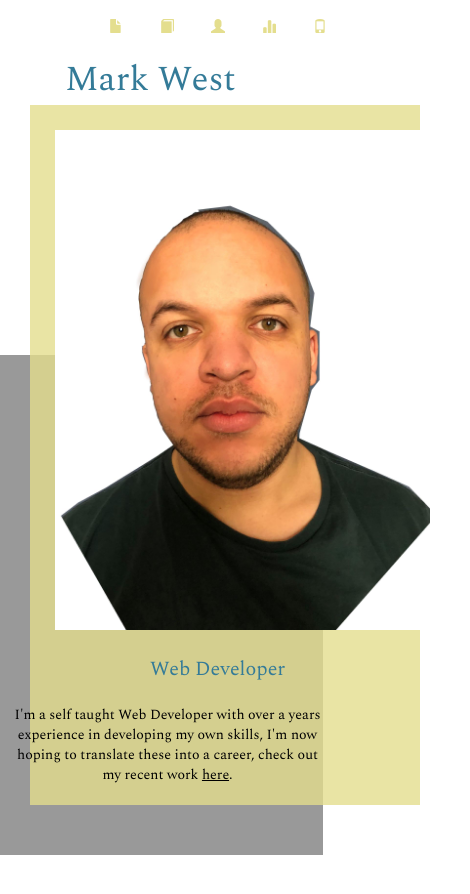
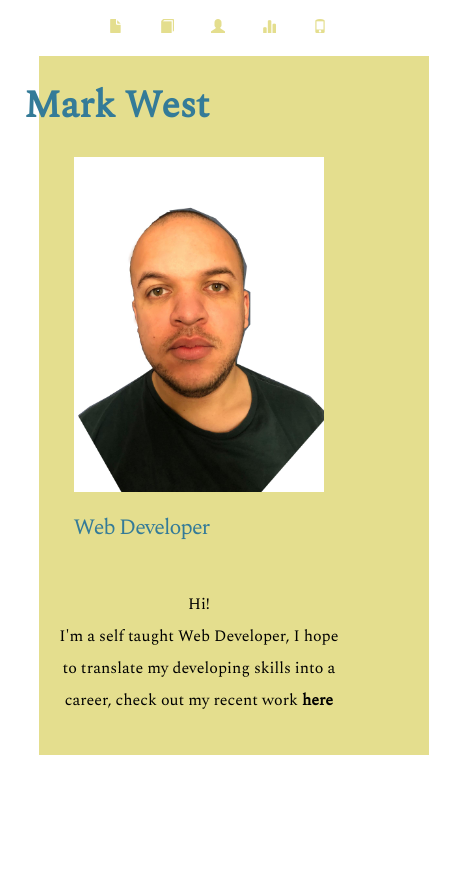
Before and after one commit to TheGreatWesty/TheGreatWesty.github.io, a plain HTML site: page index.html in a window 390 px wide. Shown: the whole page, 470 px wide, since content can reach past the window. After the commit the page ends 844 px from the top, so only its background shows below. Drawn offline with nearby package versions, Linux system fonts and the light colour scheme.

Commit message:
Update index.html
Made minor amendments for usability

Began responsive design rework for home page

```diff
--- a/index.html
+++ b/index.html
@@ -36,31 +36,31 @@ h1 h2 h3 h4 h5 h6 {font-family: Rubik, sans-serif;}
 
 /* Home tab */
 
-.mw-home-title {margin: 50px;font-size:60px;}
+.mw1-home-title {margin: 50px;font-size:60px;}
 
-.mw-home-img {max-height:500px;max-width:440px;margin:25px;}
-.mw-home-img-cont {margin-left:10%;height:700px; position:absolute; width:100%;}
-.mw-home-img-caption {transform: rotate(90deg); transform-origin:top left; font-size:26px; white-space:nowrap; letter-spacing:3px;text-transform:uppercase;font-weight:800;}
+.mw1-home-img {max-height:500px;max-width:440px;margin:25px;}
+.mw1-home-img-cont {margin-left:10%;height:700px; position:absolute; width:100%;}
+.mw1-home-img-caption {transform: rotate(90deg); transform-origin:top left; font-size:26px; white-space:nowrap; letter-spacing:3px;text-transform:uppercase;font-weight:800;}
 
-.mw-home-text {margin-right:15%;position: absolute; bottom: 60px; right:10%; max-width:310px;text-align:center;color:black;}
-.mw-home-text-cont {z-index:-1;min-height: 500px; position:absolute; width:90%; margin-left:-15%; margin-top:250px;}
-.mw-home-text-style {min-height: 500px; position:absolute; width:90%; margin-left:-15%; margin-top:250px;}
+.mw1-home-text {margin-right:15%;position: absolute; bottom: 60px; right:10%; max-width:310px;text-align:center;color:black;}
+.mw1-home-text-cont {z-index:-1;min-height: 500px; position:absolute; width:90%; margin-left:-15%; margin-top:250px;}
+.mw1-home-text-style {min-height: 500px; position:absolute; width:90%; margin-left:-15%; margin-top:250px;}
 
 @media only screen and (max-width: 1200px) {
 
-.mw-home-title {margin: 40px;font-size:45px;}
-.mw-home-text {margin-right:-10%;z-index:2;}
+.mw1-home-title {margin: 40px;font-size:45px;}
+.mw1-home-text {margin-right:-10%;z-index:2;}
 
 }
 @media only screen and (max-width: 767px) {
 
-.mw-home-img-cont {margin-left: 0px;}
-.mw-home-img-caption {transform: rotate(0deg); font-size: 20px;letter-spacing:0px;text-transform:capitalize;font-weight:normal;text-indent:6em;}
+.mw1-home-img-cont {margin-left: 0px;}
+.mw1-home-img-caption {transform: rotate(0deg); font-size: 20px;letter-spacing:0px;text-transform:capitalize;font-weight:normal;text-indent:6em;}
 
 }
 @media only screen and (max-width: 600px){
 
-.mw-home-title {margin: 5px;font-size:35px;}
+.mw1-home-title {margin: 5px;font-size:35px;}
 
 }
 /* Home tab ends */
@@ -178,10 +178,10 @@ input[type=submit]:hover {  background-color: black;}
 <!-- FULL SIZE NAV BAR -->
 	<div class="collapse navbar-collapse" id="myNavbar">
 		<ul class="nav nav-tabs nav-justified" style="color:#E4DE8E;">
-  			<li><a data-toggle="tab" href="#CV">CV</a></li>
- 			<li><a data-toggle="tab" href="#portfolio">Portfolio</a></li>
+  			<li ><a data-toggle="tab" href="#CV">CV</a></li>
+ 			<li ><a data-toggle="tab" href="#portfolio">Portfolio</a></li>
  			<li class="active"><a data-toggle="tab" href="#home">Home</a></li>
-  			<li><a data-toggle="tab" href="#skills">Skills</a></li>
+  			<li ><a data-toggle="tab" href="#skills">Skills</a></li>
   			<li><a data-toggle="tab" href="#contact">Contact</a></li>
 		</ul>
 	</div>
@@ -191,20 +191,54 @@ input[type=submit]:hover {  background-color: black;}
 
 
 <!-- HOME TAB -->
-		<div id="home" class="tab-pane fade container in active" style="height:860px;">
-			<div class="container">
- 				<h1 class="col-sm-12 mw-home-title">Mark West</h1>
-			</div>
-			<div class="mw-bg-1 mw-home-img-cont">
-				 <figure class="row">
-  					<img src="M.jpg" class="mw-home-img col-sm-8">
-  					<figcaption class="mw-home-img-caption col-sm-4">Web Developer </figcaption>
- 				</figure>
-			</div>
+		<div id="home" class="tab-pane fade container in active">
+<style>
+.mw-home-bg1{background-color:rgb(228,222,142);width:100%;position:absolute;left:10%;margin-top:0%;margin-bottom:0%;}
+.mw-home-title{margin-left:-25px;padding:10px;font-weight:600;color:inherit;font-size:38px;}
+.mw-home-image{max-height:500px;max-width:80%;}
+.mw-home-image-cont{position:relative;margin:5%;background-color:inherit;}
+.mw-home-image-caption{letter-spacing:-1px;padding-top:20px;padding-bottom:5px;padding-left:15px;font-size:22px;text-transform:capitalize;}
+.mw-home-text{position:relative;margin:5%;width:72%;text-align:center;line-height:2;padding-top:20px;padding-bottom:20px;color:black;font-size:16px;}
+
+@media only screen and (min-width:767px){
+.mw-home-bg1{background-color:rgb(228,222,142);width:100%;position:absolute;left:10%;margin-top:5%;margin-bottom:20%;padding-bottom:10%;}
+.mw-home-title{margin-left:-45px;padding:10px;font-weight:600;color:red;font-size:58px;}
+.mw-home-image{max-height:600px;max-width:50%;}
+.mw-home-image-cont{position:relative;margin:6%;background-color:inherit;}
+.mw-home-image-caption{letter-spacing:-1px;padding-top:2px;padding-bottom:5px;padding-left:15px;font-size:26px;text-transform:uppercase;transform:translate(1em, 0px) rotate(90deg);transform-origin:top left;white-space:nowrap;}
+.mw-home-text{position:relative;margin:6%;width:60%;text-align:center;line-height:2;padding-top:20px;padding-bottom:20px;color:black;font-size:16px;}
+}
+
+@media only screen and (min-width:1023px){
+.mw-home-bg1{background-color:rgb(228,222,142);width:100%;position:absolute;left:10%;margin-top:5%;margin-bottom:20%;}
+.mw-home-title{margin-left:-45px;padding:10px;font-weight:600;color:green;font-size:58px;}
+.mw-home-image{max-height:650px;max-width:450px;}
+.mw-home-image-cont{position:relative;margin:4%;background-color:inherit;}
+.mw-home-image-caption{letter-spacing:-1px;padding-top:2px;padding-bottom:5px;padding-left:15px;font-size:26px;text-transform:uppercase;transform:translate(1em, 0px) rotate(90deg);transform-origin:top left;white-space:nowrap;}
+.mw-home-text{position:relative;margin:6%;text-align:center;line-height:2;padding-top:20px;padding-bottom:20px;color:black;font-size:20px;}
+}
+</style>
+<div class="mw-home-bg1">
+
+<h1 class="mw-home-title"> Mark West </h1>
+
+<div class="mw-home-image-cont row">
+<img src="M.jpg" class="mw-home-image col-sm-11">
+<figcaption class="mw-home-image-caption col-sm-1"> Web Developer </figcaption>
+</div>
+
+<div class="mw-home-text"> Hi! <br> I'm a self taught Web Developer, I hope to translate my developing skills into a career, check out my recent work <a data-toggle="tab" href="#portfolio" style="color:black;font-weight:600;">here</a></div>
+
+</div>
+
+
+<div style="display:none;">
+			<div class="container"><h1 class="col-sm-12 mw-home-title">Mark West</h1></div>
+			<div class="mw-bg-1 mw-home-img-cont"> <figure class="row"><img src="M.jpg" class="mw-home-img col-sm-8"><figcaption class="mw-home-img-caption col-sm-4">Web Developer </figcaption></figure>	</div>
 			<div class="mw-bg-2 mw-home-text-cont"> </div>
- 			<article class="mw-home-text-style">
-  				<p class="mw-home-text">I'm a self taught Web Developer with over a years experience in developing my own skills, I'm now hoping to translate these into a career, check out my recent work <u>here</u>.</p>
- 			</article>
+ 			<article class="mw-home-text-style">	<p class="mw-home-text">I'm a self taught Web Developer with over a years experience in developing my own skills, I'm now hoping to translate these into a career, check out my recent work <u>here</u>.</p></article>
+</div>
+
 		</div>
 <!-- HOME TAB END -->
 
@@ -375,7 +409,9 @@ input[type=submit]:hover {  background-color: black;}
 			<article>
 				<h3 class="mw-cv-title"> References </h3>
 				<p style="font-size:40px;text-align:center;height:250px;">
-					Available upon request.
+					Available upon request. <br>
+<button type="button" data-toggle="tab" href="#home" style="border:none;background-color:inherit;">	<span class="glyphicon glyphicon-home"> </span>	</button>
+
 				</p>
 			</article>
 
```
